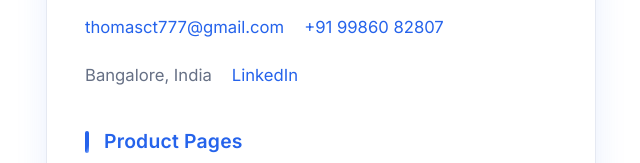
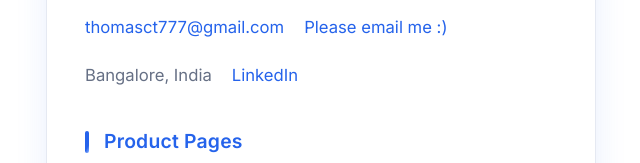
Before and after one commit to tommyct614/thomas-portfolio, a plain HTML site: page index.html in a window 1280 px wide. Shown: the part 229-392 px from the top of the page, 319-959 px from the left. Drawn offline with Linux system fonts and the light colour scheme.

Commit message:
Update index.html
Remove sensitive info

```diff
--- a/index.html
+++ b/index.html
@@ -226,7 +226,7 @@
       <div class="subtitle">Content Strategy Leader &bull; Digital Growth &bull; AI-Driven Content</div>
       <div class="contact">
         <a href="mailto:thomasct777@gmail.com">thomasct777@gmail.com</a>
-        <a href="tel:+919986082807">+91 99860 82807</a>
+        <a href="tel:Please email">Please email me :)</a>
         <span>Bangalore, India</span>
         <a href="https://www.linkedin.com/in/thomasct777" target="_blank" rel="noopener">LinkedIn</a>
       </div>
```
